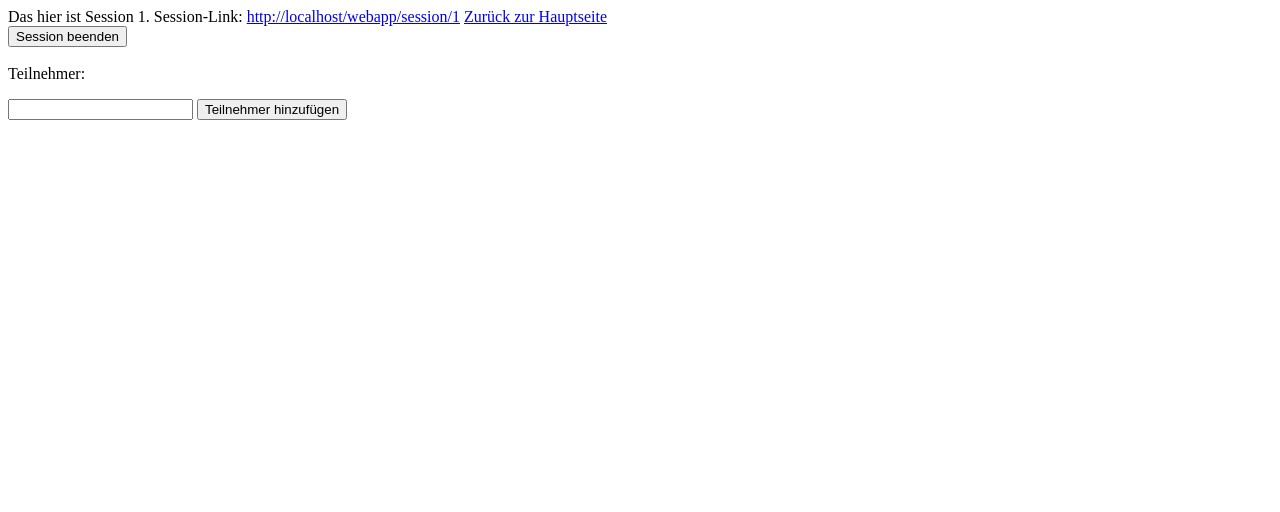
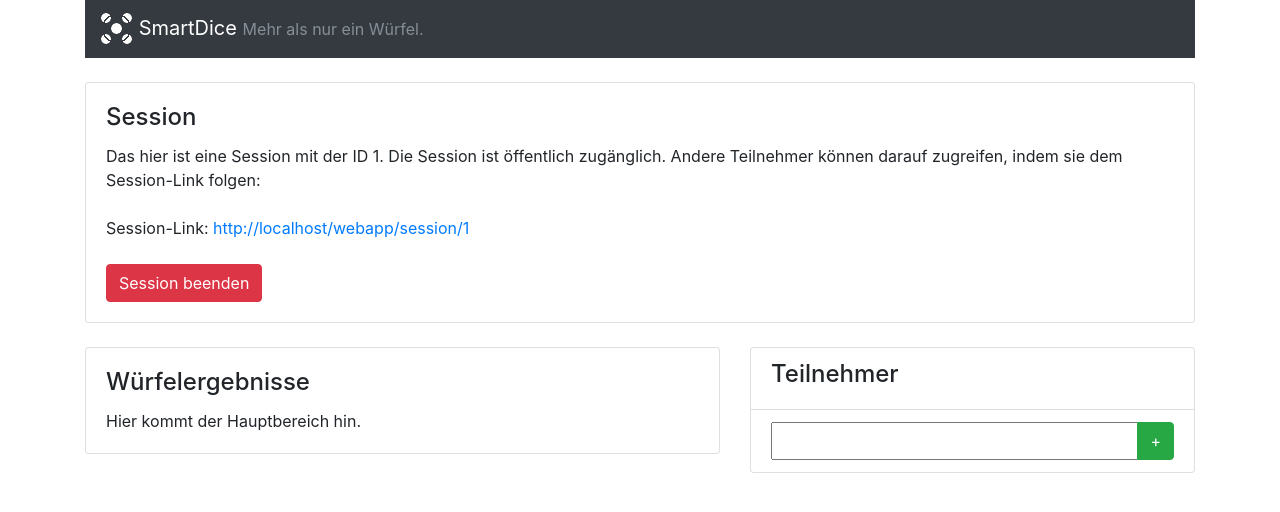
Before and after one commit to visualJ/smartdice, a Django app: page /webapp/newsession in a window 1280 px wide. Shown: the top 512 px of the page. Run offline with Django 3.2, Linux system fonts and the light colour scheme; some libraries are stand-ins or nearby versions.

Commit message:
Add bootstrap and styling

```diff
--- a/smartdice/settings.py
+++ b/smartdice/settings.py
@@ -119,3 +119,4 @@ USE_TZ = True
 # https://docs.djangoproject.com/en/1.11/howto/static-files/
 
 STATIC_URL = '/static/'
+STATIC_ROOT = os.path.join(BASE_DIR, 'static')
--- a/smartdice/urls.py
+++ b/smartdice/urls.py
@@ -16,7 +16,6 @@ Including another URLconf
 from django.conf.urls import url, include
 from django.contrib import admin
 
-
 urlpatterns = [
     url(r'^admin/', admin.site.urls),
     url(r'^webapp/', include('webapp.urls'), name='webapp'),
--- /dev/null
+++ b/webapp/static/webapp/style.css
@@ -0,0 +1,3 @@
+form {
+    display: inline-block;
+}
--- a/webapp/templates/webapp/base.html
+++ b/webapp/templates/webapp/base.html
@@ -1,10 +1,33 @@
 <!DOCTYPE html>
+{% load static %}
 <html lang="en">
 <head>
     <meta charset="UTF-8">
+    <meta name="viewport" content="width=device-width, initial-scale=1, shrink-to-fit=no">
+    <link rel="stylesheet" href="https://maxcdn.bootstrapcdn.com/bootstrap/4.0.0-beta.2/css/bootstrap.min.css"
+          integrity="sha384-PsH8R72JQ3SOdhVi3uxftmaW6Vc51MKb0q5P2rRUpPvrszuE4W1povHYgTpBfshb" crossorigin="anonymous">
+    <link rel="stylesheet" href="{% static 'webapp/style.css' %}">
     <title>{% block title %}{% endblock %}</title>
 </head>
 <body>
-{% block content %}{% endblock %}
+<div class="container">
+    <nav class="navbar navbar-expand-lg navbar-dark bg-dark">
+        <a class="navbar-brand" href="{%url 'index' %}">
+            <img src="{% static 'webapp/smartdiceicon.png' %}" width="32" height="32" class="d-inline-block align-top" alt="">
+            SmartDice <small class="text-muted">Mehr als nur ein Würfel.</small>
+        </a>
+    </nav>
+    <br>
+    {% block content %}{% endblock %}
+</div>
+<script src="https://code.jquery.com/jquery-3.2.1.slim.min.js"
+        integrity="sha384-KJ3o2DKtIkvYIK3UENzmM7KCkRr/rE9/Qpg6aAZGJwFDMVNA/GpGFF93hXpG5KkN"
+        crossorigin="anonymous"></script>
+<script src="https://cdnjs.cloudflare.com/ajax/libs/popper.js/1.12.3/umd/popper.min.js"
+        integrity="sha384-vFJXuSJphROIrBnz7yo7oB41mKfc8JzQZiCq4NCceLEaO4IHwicKwpJf9c9IpFgh"
+        crossorigin="anonymous"></script>
+<script src="https://maxcdn.bootstrapcdn.com/bootstrap/4.0.0-beta.2/js/bootstrap.min.js"
+        integrity="sha384-alpBpkh1PFOepccYVYDB4do5UnbKysX5WZXm3XxPqe5iKTfUKjNkCk9SaVuEZflJ"
+        crossorigin="anonymous"></script>
 </body>
 </html>
--- a/webapp/templates/webapp/session.html
+++ b/webapp/templates/webapp/session.html
@@ -3,29 +3,60 @@
 {% block title %}SmartDice{% endblock %}
 
 {% block content %}
-Das hier ist Session {{game_session.id}}.
-Session-Link: <a href="{{session_url}}">{{session_url}}</a>
-<a href="{%url 'index' %}">Zurück zur Hauptseite</a>
+<div class="row">
+    <div class="col">
+        <div class="card">
+            <div class="card-body">
+                <h4 class="card-title">Session</h4>
+                Das hier ist eine Session mit der ID {{game_session.id}}. Die Session ist öffentlich zugänglich.
+                Andere Teilnehmer können darauf zugreifen, indem sie dem Session-Link folgen:
+                <br><br>
+                Session-Link: <a href="{{session_url}}">{{session_url}}</a><br><br>
                 <form action="{%url 'endsession' %}" method="post">
-    <button type="submit">Session beenden</button>
+                    <button type="submit" class="btn btn-danger">Session beenden</button>
                     <input type="hidden" name="sessionid" value="{{game_session.id}}">
                 </form>
+            </div>
+        </div>
+    </div>
+</div>
 <br>
-Teilnehmer:
-<ul>
+<div class="row">
+    <div class="col">
+        <div class="card">
+            <div class="card-body">
+                <h4 class="card-title">Würfelergebnisse</h4>
+                Hier kommt der Hauptbereich hin.
+            </div>
+        </div>
+    </div>
+    <div class="col-5">
+        <ul class="list-group">
+            <li class="list-group-item">
+                <h4>Teilnehmer</h4>
+            </li>
             {% for user in game_session.sessionuser_set.all %}
-    <li>{{user.name}} ({{user.id}})
+            <li class="list-group-item">{{user.name}} <span class="badge badge-pill badge-light">{{user.id}}</span>
                 <form action="{%url 'removeuser' %}" method="post">
-            <button type="submit">x</button>
+                    <button type="submit" class="btn btn-link close">&times;</button>
                     <input type="hidden" name="userid" value="{{user.id}}">
                     <input type="hidden" name="sessionid" value="{{game_session.id}}">
                 </form>
             </li>
             {% endfor %}
-</ul>
-<form action="{%url 'adduser' %}" method="post">
-    <input type="text" name="username">
-    <button type="submit">Teilnehmer hinzufügen</button>
+            <li class="list-group-item">
+                <form action="{%url 'adduser' %}" method="post" class="w-100">
+                    <div class="input-group">
+                        <input type="text" name="username" class="w-100">
+                        <span class="input-group-btn">
+                            <button type="submit" class="btn btn-success">+</button>
+                        </span>
+                    </div>
                     <input type="hidden" name="sessionid" value="{{game_session.id}}">
                 </form>
+            </li>
+        </ul>
+
+    </div>
+</div>
 {% endblock %}
```
Also changed, not shown: webapp/templates/webapp/index.html (+23 -12 lines), webapp/static/webapp/smartdiceicon.png (added). Lines whose indentation alone changed are shown as unchanged.
